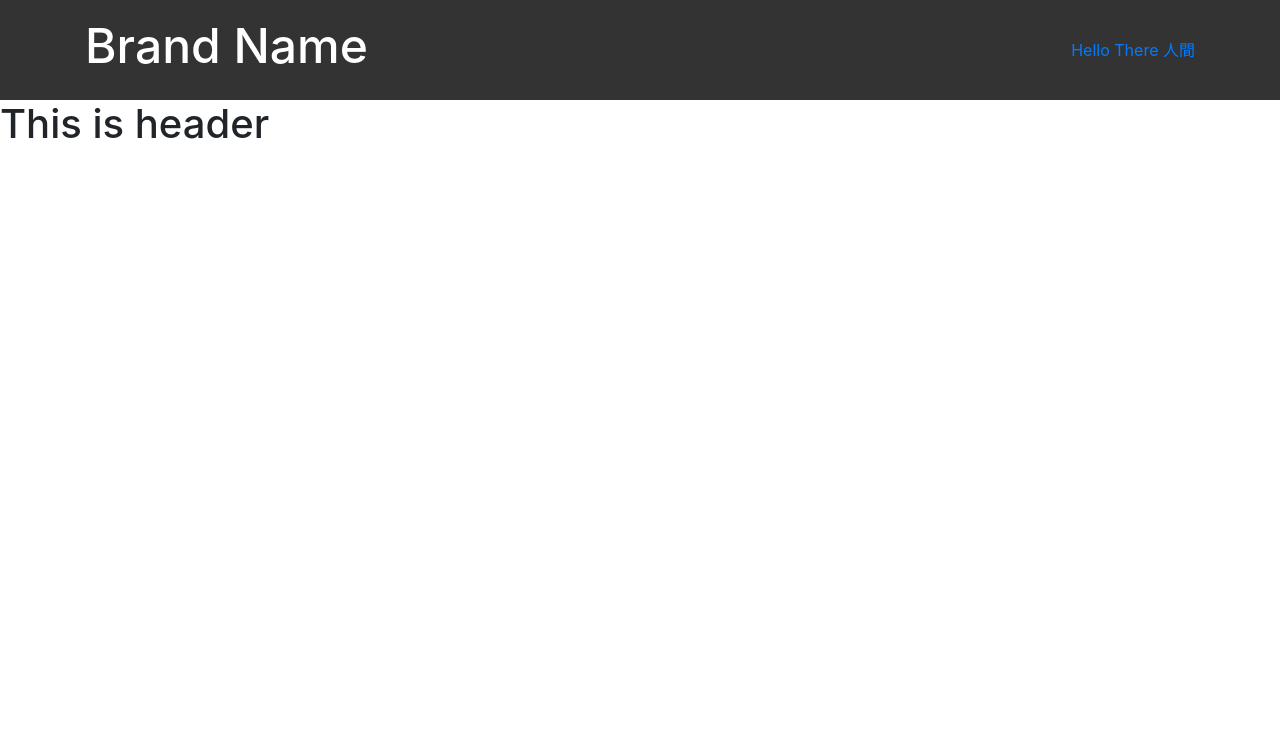
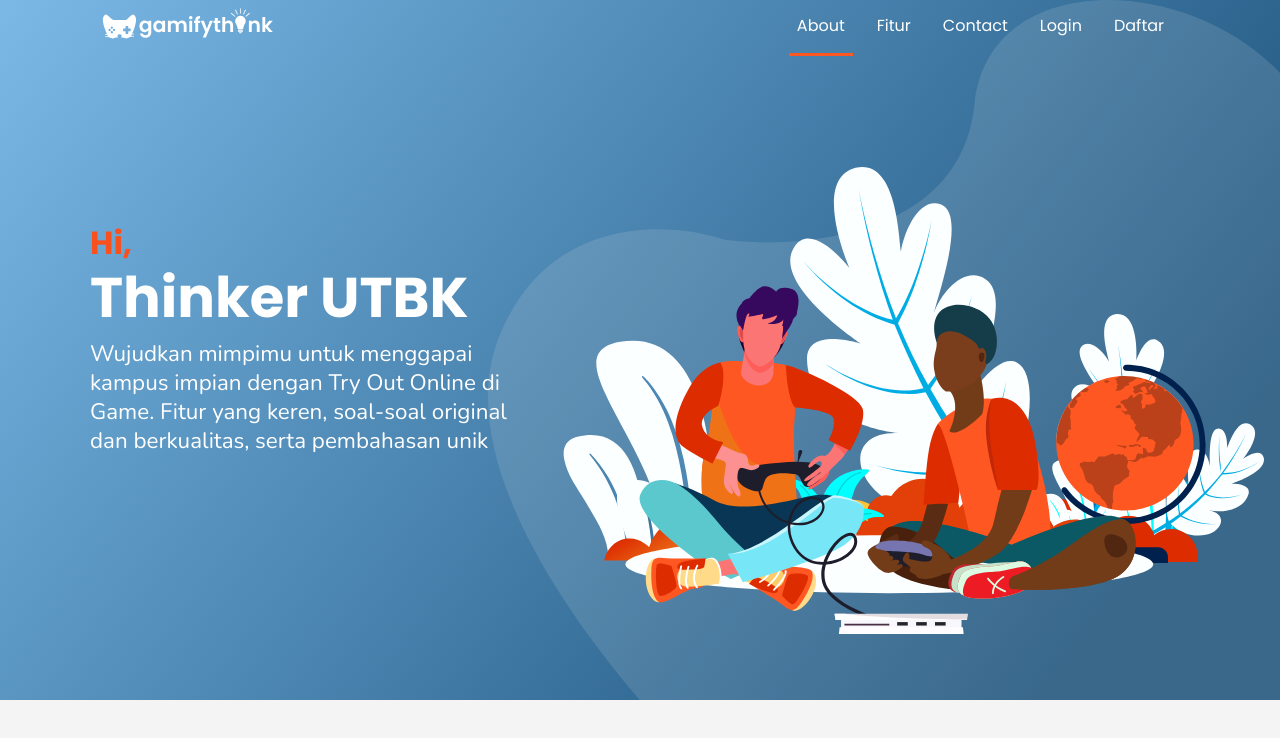
Before and after one commit to danivideda/gamifythink-frontend-prj, a website: page public/index.html in a window 1280 px wide. Drawn offline with nearby package versions, Linux system fonts and the light colour scheme.

Commit message:
Add initial landing-page layout, navbar, main-heading

```diff
--- a/public/index.html
+++ b/public/index.html
@@ -1,43 +1,52 @@
 <!doctype html>
 <html lang="en">
   <head>
+    <title>Gamifythink</title>
     <!-- Required meta tags -->
     <meta charset="utf-8">
     <meta name="viewport" content="width=device-width, initial-scale=1, shrink-to-fit=no">
 
     <!-- Bootstrap CSS -->
-    <link rel="stylesheet" href="https://stackpath.bootstrapcdn.com/bootstrap/4.5.0/css/bootstrap.min.css" integrity="sha384-9aIt2nRpC12Uk9gS9baDl411NQApFmC26EwAOH8WgZl5MYYxFfc+NcPb1dKGj7Sk" crossorigin="anonymous">
+    <link rel="stylesheet" href="https://stackpath.bootstrapcdn.com/bootstrap/4.3.1/css/bootstrap.min.css" integrity="sha384-ggOyR0iXCbMQv3Xipma34MD+dH/1fQ784/j6cY/iJTQUOhcWr7x9JvoRxT2MZw1T" crossorigin="anonymous">
 
-    <!-- CSS -->
+    <!-- Custom CSS -->
     <link rel="stylesheet" href="css/main.css">
-
-    <title>Gamifythink</title>
   </head>
   <body>
-    <!-- Nav -->
-    <nav>
-      <div id="main-nav" class="container">
-        <div id="left-side">
-          <h1 id="brand">Brand Name</h1>
+
+    <header>
+
+      <nav>
+        <div class="container" id="nav-content">
+          <img src="img/gamifythink-logo.svg" alt="" id="brand">
+          <ul>
+            <li><a href="#" class="current">About</a></li>
+            <li><a href="#">Fitur</a></li>
+            <li><a href="#">Contact</a></li>
+            <li><a href="#">Login</a></li>
+            <li><a href="#">Daftar</a></li>
+          </ul>
         </div>
-        <div id="right-side">
-          <a href="#" class="link">Hello</a>
-          <a href="#" class="link">There</a>
-          <a href="#" class="link">人間</a>
+      </nav>
+
+    </header>
+
+    <section id="main-heading">
+      <img src="img/main-heading-illustration.svg" alt="illustration">
+      <div class="container">
+        <div class="content">
+          <span class="text-heading">Hi,</span>
+          <h1 class="lead-heading">Thinker UTBK</h1>
+          <p>Wujudkan mimpimu untuk menggapai kampus impian dengan Try Out Online di Game. Fitur yang keren, soal-soal original dan berkualitas, serta pembahasan unik</p>
         </div>
       </div>
-    </nav>
-    <!-- Header -->
-    <header>
-      <h1>This is header</h1>
-    </header>
-
+    </section>
 
     <!-- Optional JavaScript -->
     <script src="js/main.js"></script>
     <!-- jQuery first, then Popper.js, then Bootstrap JS -->
-    <script src="https://code.jquery.com/jquery-3.5.1.slim.min.js" integrity="sha384-DfXdz2htPH0lsSSs5nCTpuj/zy4C+OGpamoFVy38MVBnE+IbbVYUew+OrCXaRkfj" crossorigin="anonymous"></script>
-    <script src="https://cdn.jsdelivr.net/npm/popper.js@1.16.0/dist/umd/popper.min.js" integrity="sha384-Q6E9RHvbIyZFJoft+2mJbHaEWldlvI9IOYy5n3zV9zzTtmI3UksdQRVvoxMfooAo" crossorigin="anonymous"></script>
-    <script src="https://stackpath.bootstrapcdn.com/bootstrap/4.5.0/js/bootstrap.min.js" integrity="sha384-OgVRvuATP1z7JjHLkuOU7Xw704+h835Lr+6QL9UvYjZE3Ipu6Tp75j7Bh/kR0JKI" crossorigin="anonymous"></script>
+    <script src="https://code.jquery.com/jquery-3.3.1.slim.min.js" integrity="sha384-q8i/X+965DzO0rT7abK41JStQIAqVgRVzpbzo5smXKp4YfRvH+8abtTE1Pi6jizo" crossorigin="anonymous"></script>
+    <script src="https://cdnjs.cloudflare.com/ajax/libs/popper.js/1.14.7/umd/popper.min.js" integrity="sha384-UO2eT0CpHqdSJQ6hJty5KVphtPhzWj9WO1clHTMGa3JDZwrnQq4sF86dIHNDz0W1" crossorigin="anonymous"></script>
+    <script src="https://stackpath.bootstrapcdn.com/bootstrap/4.3.1/js/bootstrap.min.js" integrity="sha384-JjSmVgyd0p3pXB1rRibZUAYoIIy6OrQ6VrjIEaFf/nJGzIxFDsf4x0xIM+B07jRM" crossorigin="anonymous"></script>
   </body>
 </html>
--- a/public/js/main.js
+++ b/public/js/main.js
@@ -0,0 +1,4 @@
+// $('#navId a').click(e => {
+//   e.preventDefault();
+//   $(this).tab('show');
+// });
--- a/src/scss/main.scss
+++ b/src/scss/main.scss
@@ -1,22 +1,112 @@
+@import url('https://fonts.googleapis.com/css2?family=Poppins:wght@400;500;600;700&display=swap');
+
+@import url('https://fonts.googleapis.com/css2?family=Nunito:wght@300;400;600;700;800&display=swap');
+
+body { // test
+  background-color: #f4f4f4;
+  font-family: 'Poppins',Arial, Helvetica, sans-serif;
+  line-height: 1.3;
+}
+
+:root {
+  // Colors
+  --blue-bright: #00BCD5;
+  --blue-light: #B2EBF2;
+  --redish-primary: #DD2C00;
+  --redish-light: #FE5722;
+  --nav-color: #3B749F;
+}
+
+// Utilities
+.text-heading {
+  color: #F9511D;
+  outline-width: medium;
+  outline-color: #333;
+  font-size: 2rem;
+  font-weight: bolder;
+}
+
+.lead-heading {
+  color: #fff;
+  font-size: 3.5rem;
+  font-weight: 700;
+}
+
 nav {
+  position: fixed;
+  top: 0;
   width: 100%;
-  background-color: #333;
-  color: white;
-  height: 100px;
+  min-height: 40px;
+  // THESE STYLING ONLY ACTIVATE AFTER SCROLLING DOWN
+  // box-shadow: 6px 0px 8px rgba(0, 0, 0, 0.25);
+  // background-color: var(--nav-color);
+  z-index: 1;
 
-  #main-nav {
+  #nav-content {
     display: flex;
     justify-content: space-between;
-    align-items: center;
-    height: 100%;
-
 
     #brand {
-      font-size: 3rem;
+      width: 200px;
     }
 
+    ul {
+      display: flex;
+      justify-content: space-between;
+      align-items: center;
 
+      list-style: none;
+      margin: 0px 15px;
+      padding: 0;
+
+    }
+
+    li {
+          padding: 1rem 0.5rem;
+    }
+
+    a {
+      padding: 1rem 0.5rem;
+      text-decoration: none;
+      color: #fff;
+      border-bottom: 3px transparent solid;
+      transition: border-color 0.3s;
+
+      &:hover {
+        border-color: var(--blue-bright);
+      }
+
+      &.current {
+        border-color: var(--redish-light);
+      }
+    }
+  }
+}
+
+#main-heading {
+  position: relative;
+  height: 700px;
+  background: linear-gradient(307.25deg, #1C537C 13.48%, #91D0FF 119.98%);
+  overflow: hidden;
+
+  img {
+    position: absolute;
+    right: 0;
+    min-height: 100%;
   }
 
+  .content {
+    position: realtive;
+    width: 40%;
+    left: 0;
+    top: 50px;
+    // margin-left: 10rem;
+    margin: 20% 5px;
 
+    p {
+      font-family: 'Nunito';
+      font-size: 1.4rem;
+      color: #fff;
+    }
+  }
 }
```
Also changed, not shown: public/css/main.css, public/img/Logo.png (added), public/img/gamifythink-logo.svg (added), public/img/ilustrasi.svg (added), public/img/main-heading-illustration.svg (added).
